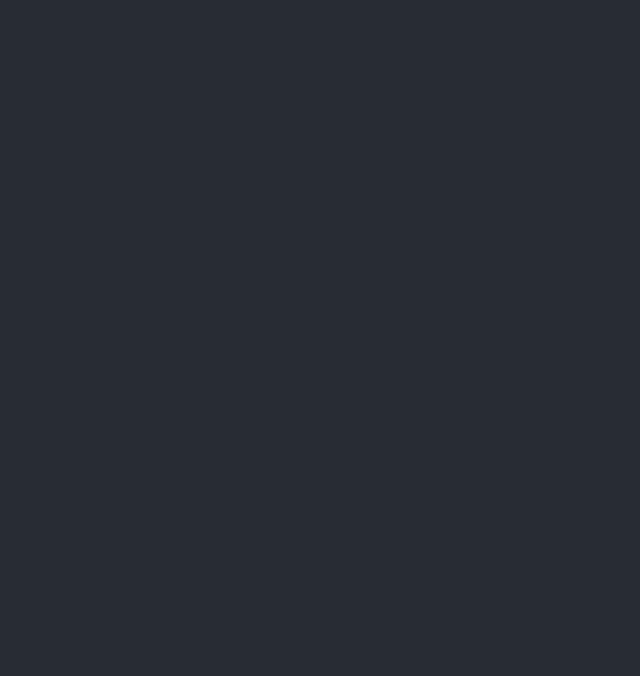
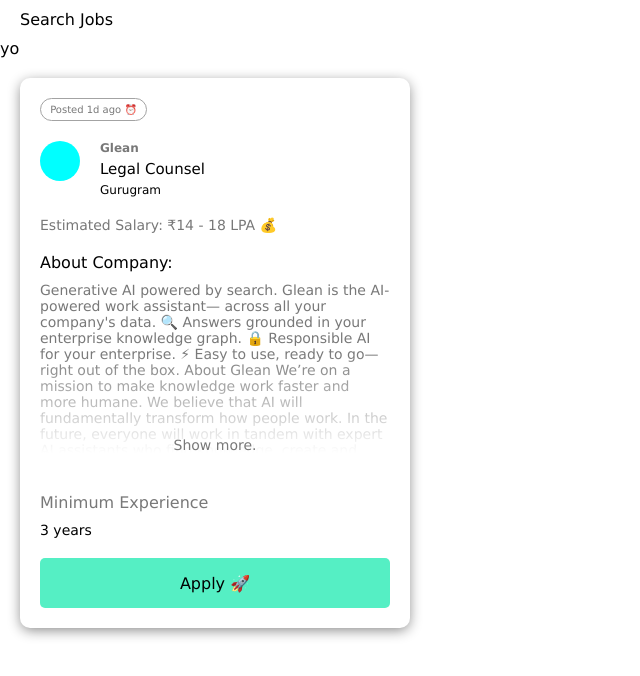
Before and after one commit to meliodas113/weekday-clone, a React (Create React App) app: page / in a window 1280 px wide. Shown: the top 676 px of the page, without its empty margins (0-640 px from the left). Built offline with nearby package versions, Linux system fonts and the light colour scheme.

Commit message:
repo setup and card added

```diff
--- a/package.json
+++ b/package.json
@@ -3,6 +3,9 @@
   "version": "0.1.0",
   "private": true,
   "dependencies": {
+    "@emotion/react": "^11.11.4",
+    "@emotion/styled": "^11.11.5",
+    "@mui/material": "^5.15.16",
     "@testing-library/jest-dom": "^5.17.0",
     "@testing-library/react": "^13.4.0",
     "@testing-library/user-event": "^13.5.0",
--- a/src/App.css
+++ b/src/App.css
@@ -1,38 +1,13 @@
 .App {
-  text-align: center;
+  width: 100vw;
+  height: 100vh;
+  font-family: 'Lucida Sans', 'Lucida Sans Regular', 'Lucida Grande', 'Lucida Sans Unicode', Geneva, Verdana, sans-serif;
+  display: flex;
+  flex: auto;
+  flex-direction: column;
 }
 
-.App-logo {
-  height: 40vmin;
-  pointer-events: none;
+.App > .App-header{
+  padding: 10px 20px;
+
 }
-
-@media (prefers-reduced-motion: no-preference) {
-  .App-logo {
-    animation: App-logo-spin infinite 20s linear;
-  }
-}
-
-.App-header {
-  background-color: #282c34;
-  min-height: 100vh;
-  display: flex;
-  flex-direction: column;
-  align-items: center;
-  justify-content: center;
-  font-size: calc(10px + 2vmin);
-  color: white;
-}
-
-.App-link {
-  color: #61dafb;
-}
-
-@keyframes App-logo-spin {
-  from {
-    transform: rotate(0deg);
-  }
-  to {
-    transform: rotate(360deg);
-  }
-}
--- a/src/App.tsx
+++ b/src/App.tsx
@@ -1,10 +1,15 @@
 import './App.css';
+import JobSection from './components/JobSection';
 
 function App() {
   return (
     <div className="App">
-      <header className="App-header">
+      <header style={{flexGrow:'0'}} className="App-header">
+        <span>Search Jobs</span>
       </header>
+      <main style={{ overflowY: "auto",flexGrow:'1' }}>
+        <JobSection/>
+      </main>
     </div>
   );
 }
--- /dev/null
+++ b/src/components/JobSection/JobCard/index.tsx
@@ -0,0 +1,50 @@
+import React from "react";
+import "./styles.scss";
+
+import { Box } from "@mui/material";
+
+type Props = {};
+
+const JobCard = (props: Props) => {
+  return (
+    <Box className="JobCard">
+      <Box className="JobCard-TimeLabel">Posted 1d ago ⏰</Box>
+      <Box className="JobCard-DetailsWrapper">
+        <Box className="JobCard-Logo"></Box>
+        <Box className="JobCard-DetailsContainer">
+          <span className="Name">Glean</span>
+          <span className="Designatiom">Legal Counsel</span>
+          <span className="Loaction">Gurugram</span>
+        </Box>
+      </Box>
+      <Box className="JobCard-EstSalary">Estimated Salary: ₹14 - 18 LPA 💰</Box>
+      <Box className="JobCard-JobDescription">
+        <Box className='BackDrop'>
+            <span className='BackDrop-Text'>Show more.</span>
+        </Box>
+        <Box className="JobCard-DescriptionTitle">About Company:</Box>
+        <Box className="JobCard-DescriptionText">
+          Generative AI powered by search. Glean is the AI-powered work
+          assistant— across all your company's data. 🔍 Answers grounded in your
+          enterprise knowledge graph. 🔒 Responsible AI for your enterprise. ⚡
+          Easy to use, ready to go— right out of the box. About Glean We’re on a
+          mission to make knowledge work faster and more humane. We believe that
+          AI will fundamentally transform how people work. In the future,
+          everyone will work in tandem with expert AI assistants who find
+          knowledge, create and synthesize information, and execute work. These
+          assistants will free people up to focus on the higher-level, creative
+          aspects of their work.
+        </Box>
+      </Box>
+      <Box className='JobCard-MinExpWrapper'>
+        <span className="MinExpHeading">Minimum Experience</span>
+        <span className="MinExpValue">3 years</span>
+      </Box>
+      <Box className='ApplyBtn'>
+        Apply 🚀
+      </Box>
+    </Box>
+  );
+};
+
+export default JobCard;
--- /dev/null
+++ b/src/components/JobSection/JobCard/styles.scss
@@ -0,0 +1,126 @@
+.JobCard{
+    width: 350px;
+    height: auto;
+    display: flex;
+    flex-direction: column;
+    gap: 20px;
+    padding: 20px;
+    box-shadow: 0px 3px 13px -1px rgba(133,133,133,1);
+    border-radius: 10px;
+    margin: 20px;
+
+    .JobCard-TimeLabel{
+        width: 95px;
+        padding: 5px;
+        border: 1px solid #a3a3a3;
+        text-align: center;
+        border-radius: 40px;
+        color: #787878;
+        font-size: 10px;
+    }
+
+    .JobCard-DetailsWrapper{
+        display: flex;
+        gap: 20px;
+        .JobCard-Logo{
+            width: 40px;
+            height: 40px;
+            background-color: aqua;
+            border-radius: 50%;
+        }
+
+        .JobCard-DetailsContainer{
+            display: flex;
+            flex-direction: column;
+            justify-content: center;
+            gap: 5px;
+
+            .Name{
+                font-weight: bold;
+                font-size: 12px;
+                color: #787878;
+            }
+
+            .Designatiom{
+                font-size: 15px;
+            }
+
+            .Loaction{
+                font-size: 12px;
+            }
+        }
+    }
+
+    .JobCard-EstSalary{
+        font-size: 14px;
+        color: #787878;
+    }
+
+    .JobCard-JobDescription{
+      width: 100%;
+      height: 200px;
+      overflow: hidden;
+      position: relative;
+      margin-bottom: 20px;
+
+      .BackDrop{
+        position: absolute;
+        bottom: 0;
+        left: 0;
+        width: 100%;
+        height: 100px;
+        display: flex;
+        justify-content: center;
+        align-items: flex-end;
+        background: linear-gradient(to bottom, rgba(255,255,255,0) 0%,rgba(255,255,255,1) 100%);
+        font-size: 14px;
+        color: #787878;
+
+        .BackDrop-Text{
+            cursor: pointer;
+
+            &:hover{
+                opacity: 0.8;
+            }        }
+      }
+
+      .JobCard-DescriptionText{
+        margin-top: 10px;
+        color: #787878;
+        font-size: 14px;
+      }
+
+
+    }
+
+    .JobCard-MinExpWrapper{
+        display: flex;
+        flex-direction: column;
+        gap: 10px;
+        .MinExpHeading{
+            font-size: 16px;
+            color: #787878;
+        }
+
+        .MinExpValue{
+            font-size: 14px;
+        }
+      }
+
+      .ApplyBtn{
+        width: 100%;
+        height: 50px;
+        display: flex;
+        justify-content: center;
+        align-items: center;
+        font-size: 16px;
+        background-color: rgb(85, 239, 196);
+        border-radius: 5px;
+        cursor: pointer;
+
+        &:hover{
+            opacity: 0.8;
+        }
+      }
+
+}
--- /dev/null
+++ b/src/components/JobSection/index.tsx
@@ -0,0 +1,20 @@
+import React, { useState } from "react";
+import './styles.scss';
+
+import { Box } from "@mui/material";
+import JobCard from "./JobCard";
+
+const JobSection = () => {
+  return (
+    <Box className='JobSection-Container'>
+      <Box>
+        yo
+      </Box>
+      <Box className='JobSection-JobCardContainer'>
+        <JobCard/>
+      </Box>
+    </Box>
+  );
+};
+
+export default JobSection;
--- /dev/null
+++ b/src/components/JobSection/styles.scss
@@ -0,0 +1,10 @@
+.JobSection-Container{
+    width: 100%;
+    height: 100%;
+
+    .JobSection-JobCardContainer{
+        width: 100%;
+        display: flex;
+        flex-wrap: wrap;
+    }
+}
```
Also changed, not shown: 1 other file (tests, documents, lock files or other folders).
